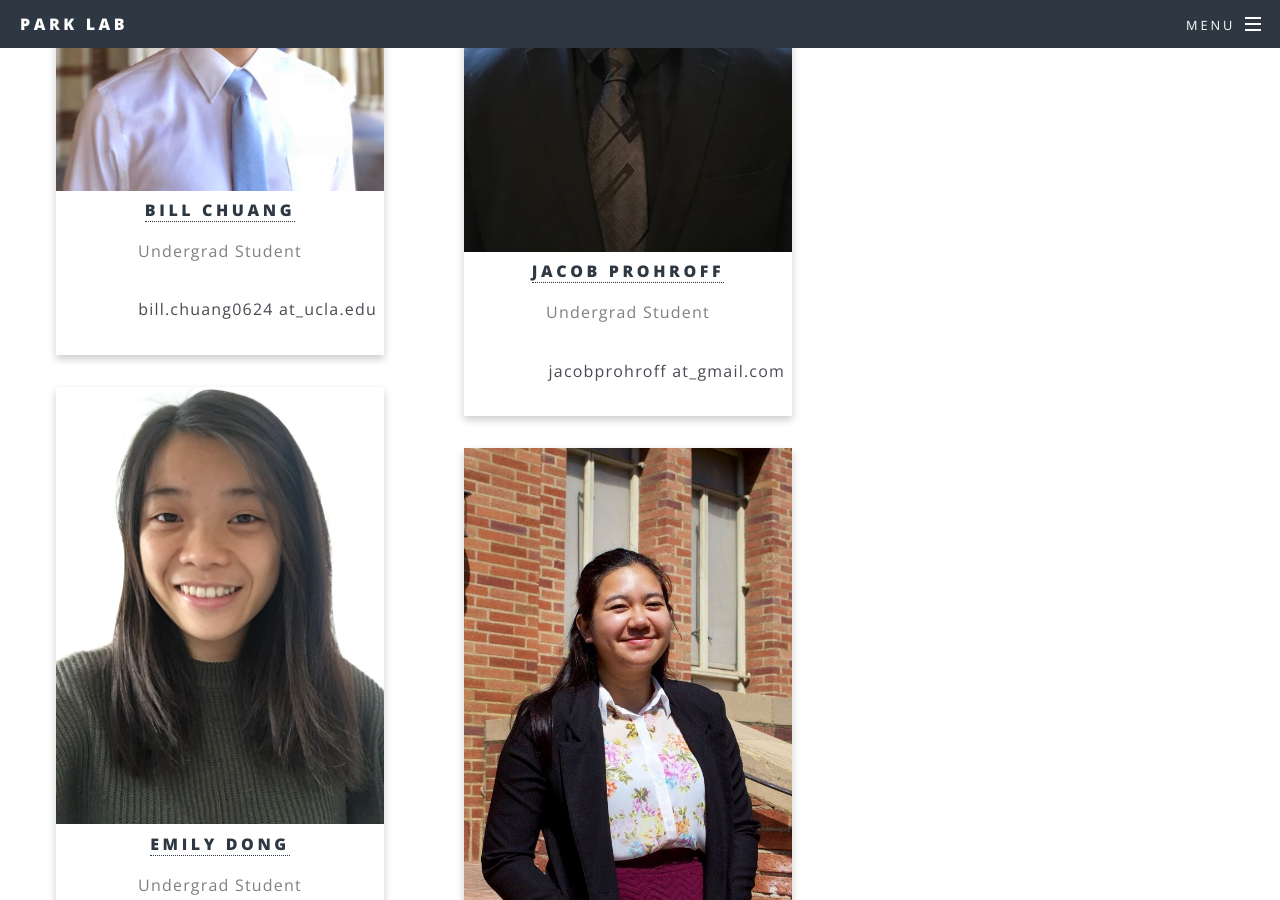
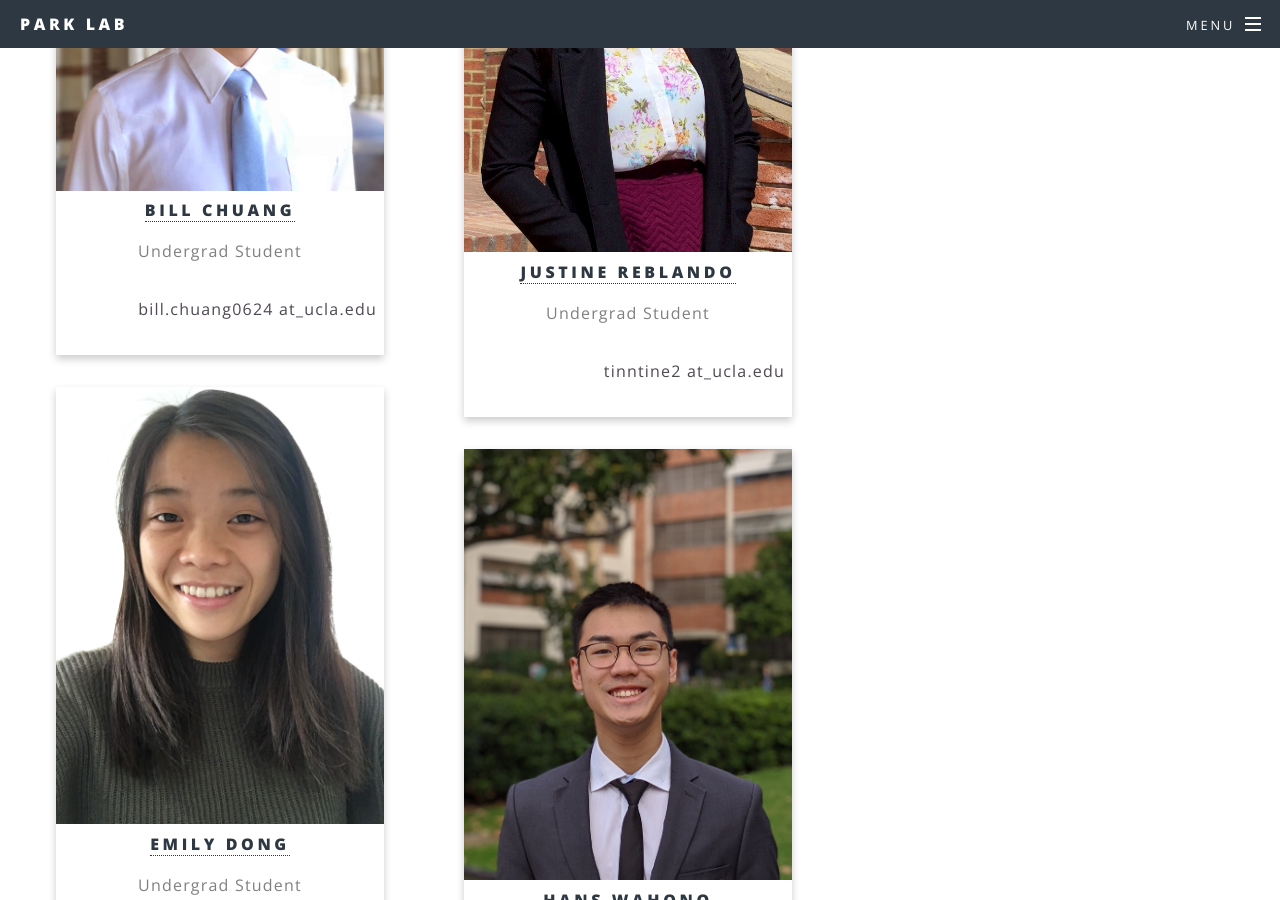
Before and after one commit to jopark/jopark.github.io, a Jekyll site: the page built from members.html, in a window 1280 px wide and 900 px high, scrolled down 3996 px. Built offline with Jekyll 4.4.1, drawn with Linux system fonts in a browser that asks for light colours.

Commit message:
Revert "add member; update bio"
This reverts commit 16749b318c8d39652ef2148367406fae8dbec733.

```diff
--- a/biography.html
+++ b/biography.html
@@ -22,7 +22,6 @@ title: Biography
 		<li>Assistant Professor, Department of Chemical and Biomolecular Engineering</li>
 		<li>Co-Director, Metabolomics Center</li>
 		<li>Member, Molecular Biology Institute</li>
-		<li>Associated Faculty, Institute for Quantitative and Computational Biosciences</li>
 		<br>
 		<a href="http://web.mit.edu">Massachusetts Institute of Technology</a>, Cambridge, MA – <i>2016 - 2018</i><br>
 		<li>Postdoc, Department of Chemical Engineering</li>
@@ -68,7 +67,6 @@ title: Biography
 		<hr />
 		<h3>Teaching</h3>
 		Department of Chemical and Biomolecular Engineering, UCLA – <i>2018 - present</i>
-		<li>Molecular Biotechnology for Engineers</li>
 		<li>Thermodynamics</li>
 		<br>
 		Department of Chemical Engineering, MIT – <i>2017</i>
--- a/members.html
+++ b/members.html
@@ -136,16 +136,6 @@ title: Members
 	</div>
 	<div class="col-xs-6 col-md-4">
 		<div class="card">
-			<img src="/images/ppl/jp.jpg" alt="Jacob" style="width:100%">
-			<div class="container">
-			<h4 align="center"><a href="" onclick="trackOutboundLink(''); return false;">Jacob Prohroff</a></h4>
-			<p class="title">Undergrad Student</p>
-			<p style="text-align:right;">jacobprohroff at_gmail.com</p>
-			</div>
-		</div>
-	</div>
-	<div class="col-xs-6 col-md-4">
-		<div class="card">
 			<img src="/images/ppl/jr.jpg" alt="Justine" style="width:100%">
 			<div class="container">
 			<h4 align="center"><a href="" onclick="trackOutboundLink(''); return false;">Justine Reblando</a></h4>
```
Also changed, not shown: images/ppl/jp.JPG (deleted).
